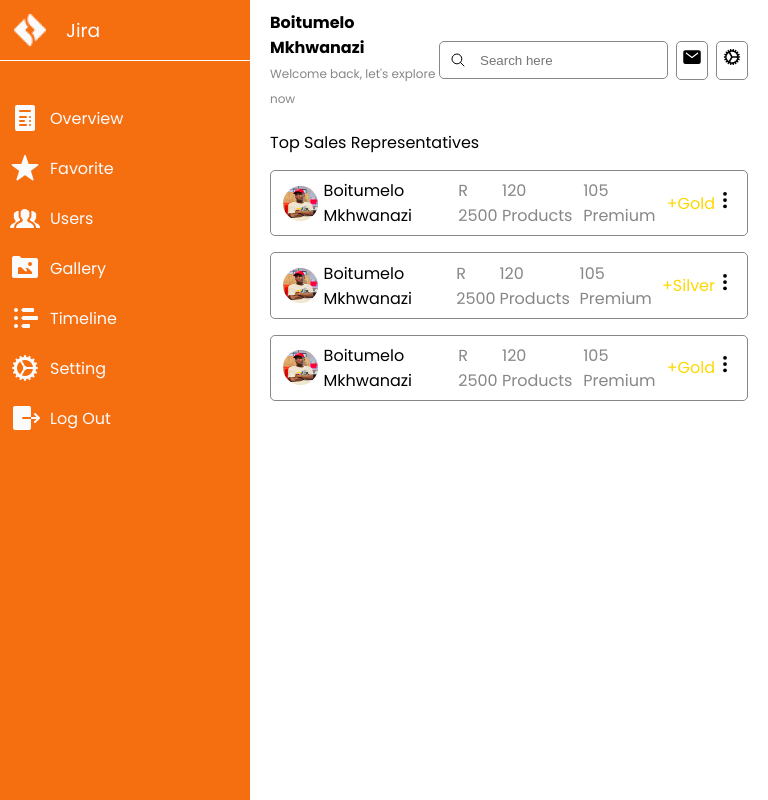
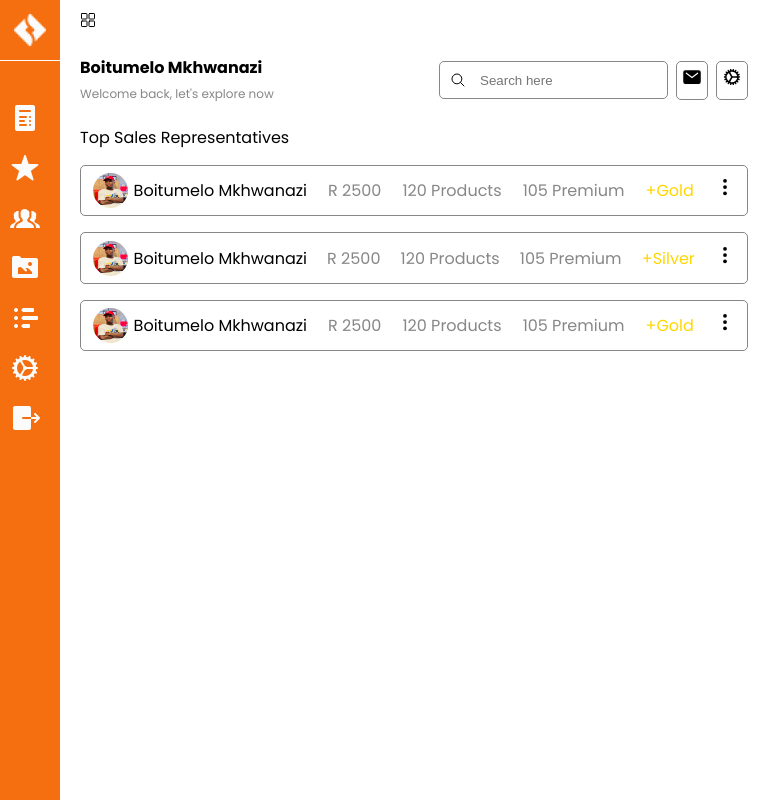
Before and after one commit to Boitumelo-Mkhwanazi/Mini-Projects, an Angular app in the folder dashboard-page/: page / in a window 768 px wide. Built offline with nearby package versions, Linux system fonts and the light colour scheme.

Commit message:
media queries

```diff
--- a/dashboard-page/src/app/app.component.css
+++ b/dashboard-page/src/app/app.component.css
@@ -2,3 +2,15 @@
     display: grid;
     grid-template-columns: 250px 1fr;
 }
+
+@media screen and (min-width: 700px) and (max-width: 900px) {
+    .container {
+        grid-template-columns: 60px 1fr;
+    }
+}
+
+@media screen and (max-width: 699px) {
+    .container {
+        grid-template-columns: 1fr;
+    }
+}
--- a/dashboard-page/src/app/main/main/main.component.css
+++ b/dashboard-page/src/app/main/main/main.component.css
@@ -62,3 +62,8 @@ nav .right .setting-container ion-icon {
     flex-direction: column;
     gap: 1rem;
 }
+
+.icon {
+    display: block;
+    padding: 10px 20px;
+}
--- a/dashboard-page/src/app/main/main/main.component.html
+++ b/dashboard-page/src/app/main/main/main.component.html
@@ -1,6 +1,10 @@
 @if (isDialogOpen) {
     <app-user-dialog (voidOutput)="closeDialog()" [user]="selectedUser!"/>
 }
+
+<div class="icon">
+    <ion-icon name="grid-outline"></ion-icon>
+</div>
 
 <nav>
     <div class="left">
--- a/dashboard-page/src/app/sidebar/aside/aside.component.css
+++ b/dashboard-page/src/app/sidebar/aside/aside.component.css
@@ -26,3 +26,16 @@
 .sidebar .bottom {
     position: relative;
 }
+
+@media screen and (min-width: 700px) and (max-width: 900px) {
+    .sidebar .top h3 {
+        display: none;
+    }
+}
+
+@media screen and (max-width: 699px) {
+    .sidebar {
+        position: fixed;
+        left: -100%;
+    }
+}
--- a/dashboard-page/src/app/sidebar/link-item/link-item.component.css
+++ b/dashboard-page/src/app/sidebar/link-item/link-item.component.css
@@ -45,3 +45,9 @@ a:hover::after {
 img {
     width: 30px;
 }
+
+@media screen and (min-width: 700px) and (max-width: 900px) {
+    a span {
+        display: none;
+    }
+}
```
